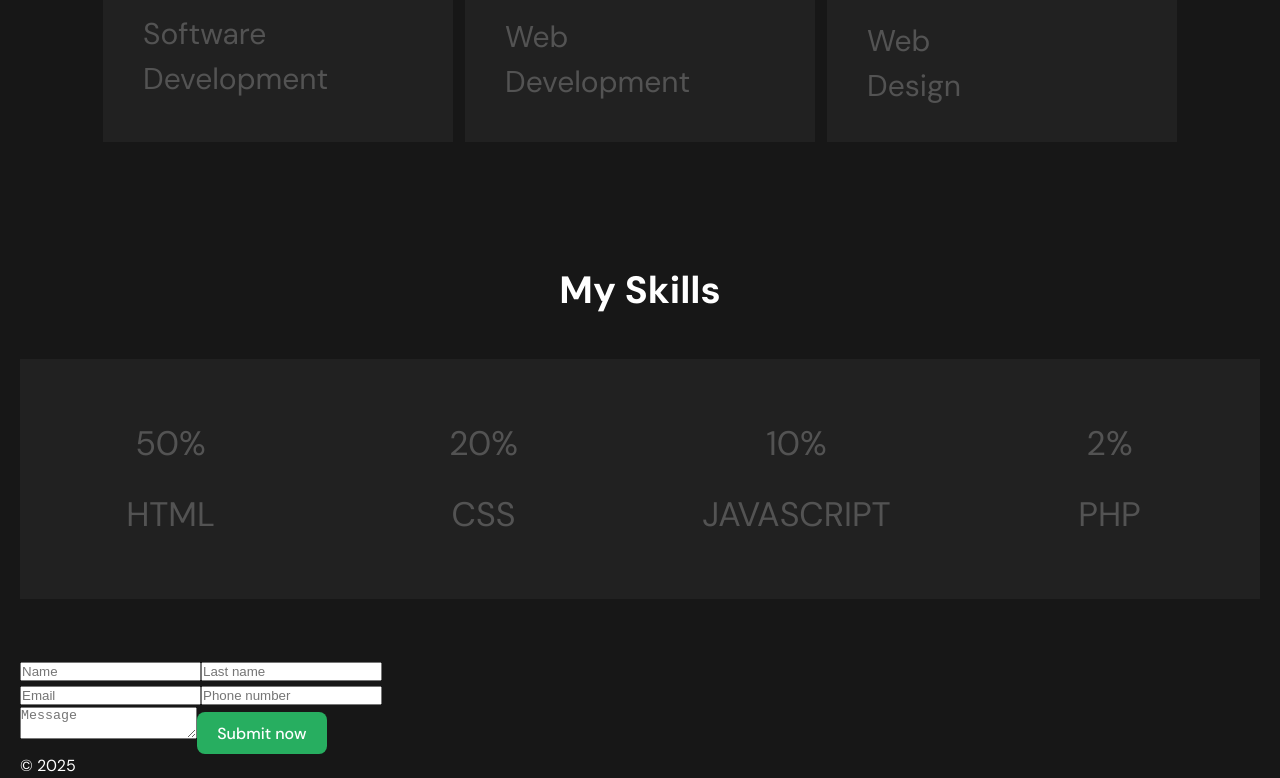
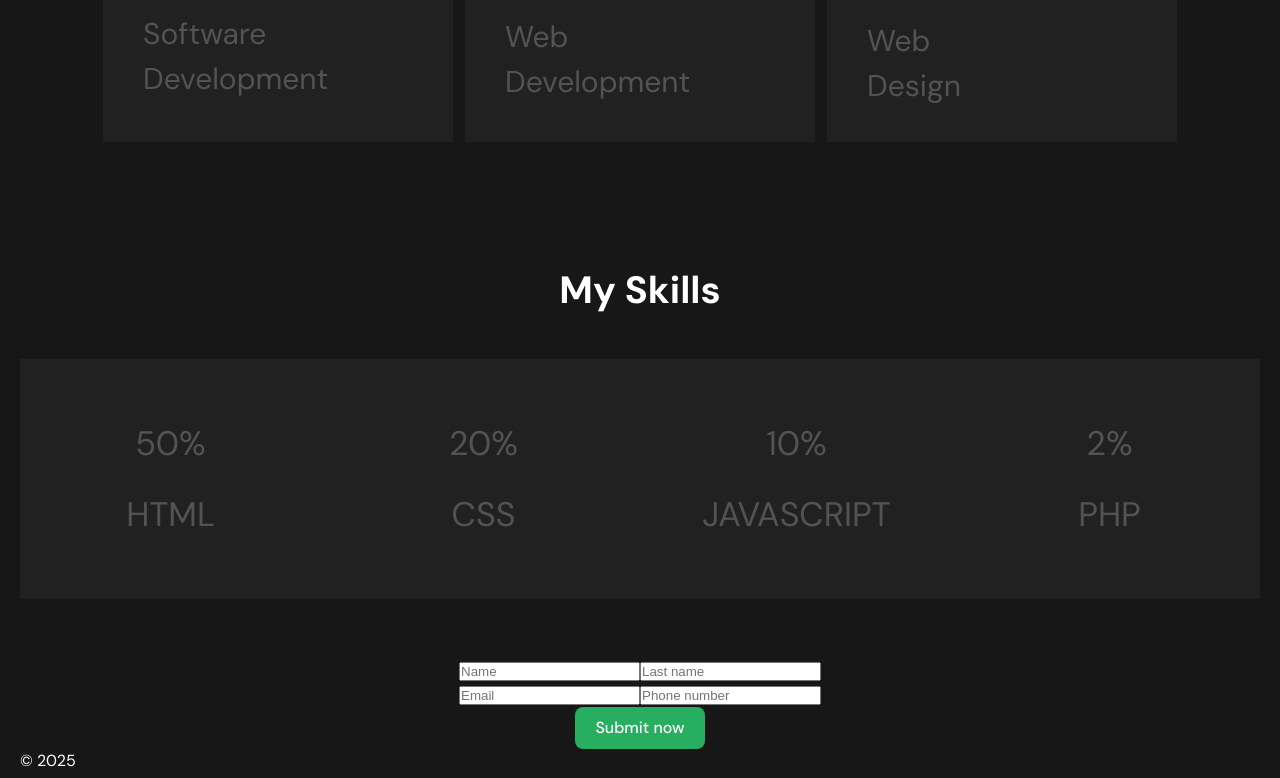
Before and after one commit to Kondratenko666Olga/portfolio, a React (Vite) app: page / in a window 1280 px wide. Shown: the part 1358-2136 px from the top of the page. Built offline with nearby package versions, Linux system fonts and the light colour scheme; the HTML template or start-up script is replaced by a standard one.

Commit message:
contacts block edited

```diff
--- a/src/components/Main/Contacts/Contacts.jsx
+++ b/src/components/Main/Contacts/Contacts.jsx
@@ -6,16 +6,22 @@ const Contacts = () => {
       <div className="container">
         <h2 className="contacts-title"></h2>
         <div className="contacts-form">
-          <form action="">
+          <form
+            className="register-form"
+            id="reg_form"
+            name="reg_form"
+            onSubmit={(e) => {
+              e.preventDefault();
+            }}
+          >
             <div className="input-group">
-              <input type="text" placeholder="Name" />
-              <input type="text" placeholder="Last name" />
+              <input type="text" name="login" placeholder="Name" />
+              <input type="text" name="login" placeholder="Last name" />
             </div>
             <div className="input-group">
-              <input type="text" placeholder="Email" />
-              <input type="text" placeholder="Phone number" />
+              <input type="email" name="email" placeholder="Email" />
+              <input type="phone" name="phone" placeholder="Phone number" />
             </div>
-            <textarea placeholder="Message"></textarea>
             <button type="submit">Submit now</button>
           </form>
         </div>
--- a/src/components/Main/Contacts/Contacts.scss
+++ b/src/components/Main/Contacts/Contacts.scss
@@ -0,0 +1,13 @@
+@use '../../../styles/main.scss' as *;
+@use '../../../styles/variables' as *;
+
+.register-form {
+  display: flex;
+  flex-direction: column;
+  align-items: center;
+}
+
+.input-group input,
+.input-group select {
+  margin: 0 auto;
+}
```
